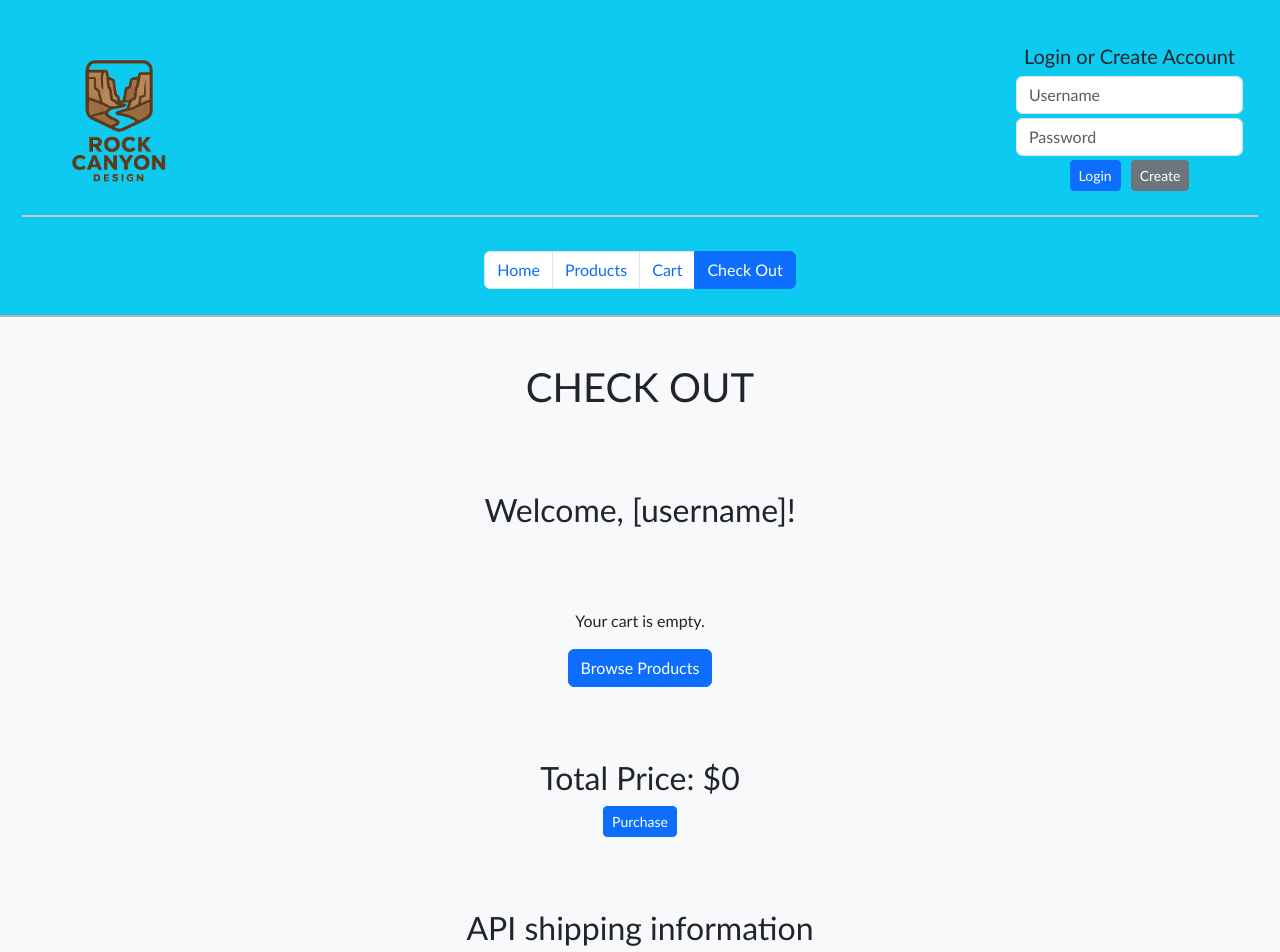
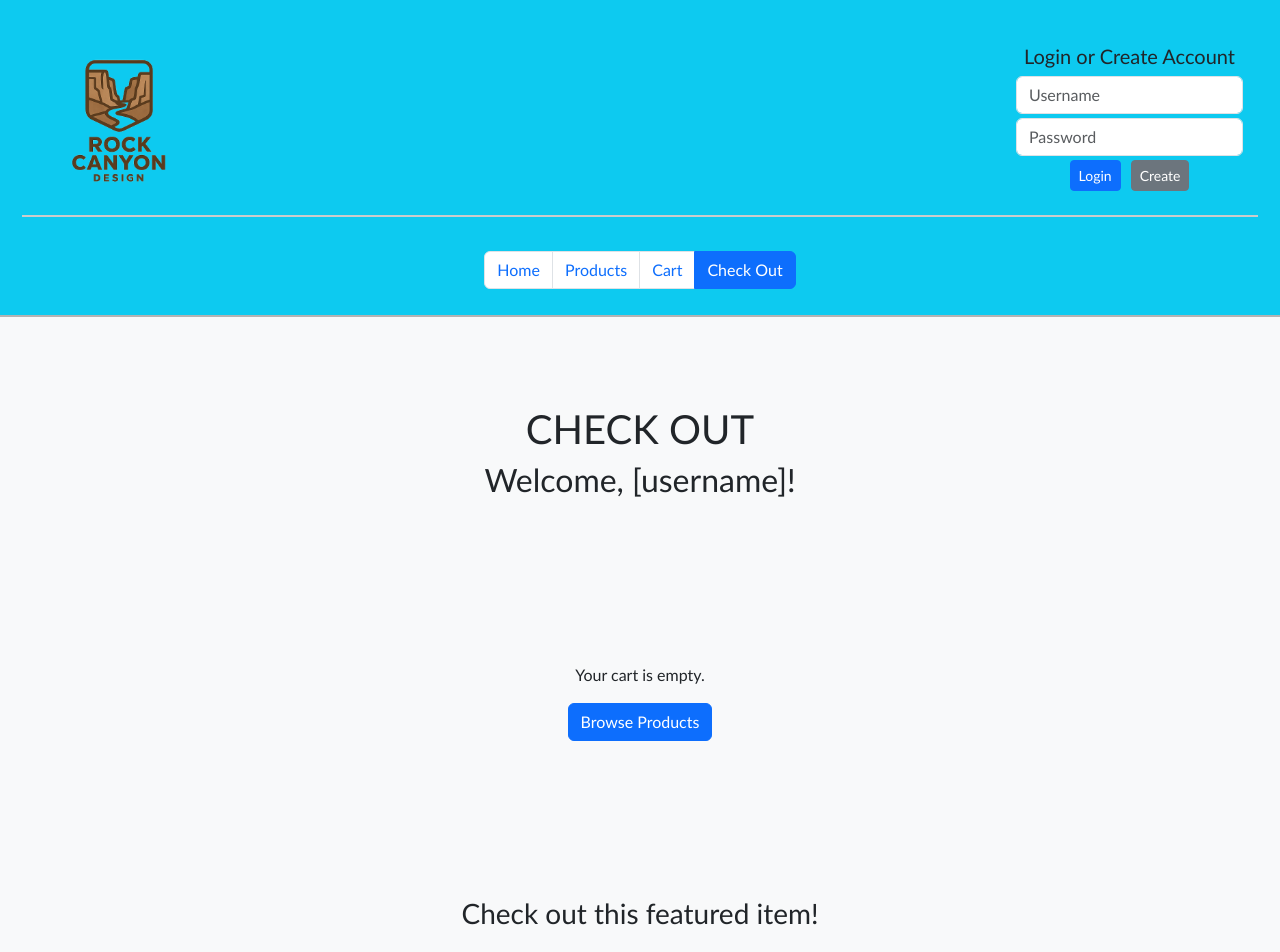
Before and after one commit to Cartermidd/startup, a React (Vite) app: page /checkout in a window 1280 px wide. Shown: the top 952 px of the page. Built offline with nearby package versions, Linux system fonts and the light colour scheme.

Commit message:
conditional handling on checkout page

```diff
--- a/src/app.css
+++ b/src/app.css
@@ -218,3 +218,17 @@ button {
     background-color: #ffffffc7;
     border-radius: 5px;
 }
+
+#checkout-price {
+    font-weight: bold;
+    align-items: right;
+}
+
+#total-price {
+  font-weight: bold;
+}
+
+#shipping-info {
+    margin-top: 20px;
+    padding: 10px;
+}
--- a/src/checkout/checkout.jsx
+++ b/src/checkout/checkout.jsx
@@ -1,4 +1,5 @@
 import React from 'react';
+import { NavLink } from 'react-router-dom';
 import productData from '../products/productData';
 
 
@@ -13,24 +14,22 @@ export function Checkout({ cartItems = [], onToggleCart = () => {} }) {
 
     return (
         <main className='container-fluid bg-light text-center'>
+                <div>
                 <h1>CHECK OUT</h1>
-
                 <h2>Welcome, [username]!</h2>
-
+                </div>
                 <section className="checkout-items">
                     {items.length === 0 ? (
                         <div>
                             <p>Your cart is empty.</p>
-                            <a className="btn btn-primary" href="/products">Browse Products</a>
+                            <NavLink className="btn btn-primary" to="/products">Browse Products</NavLink>
                         </div>
                     ) : (
                         items.map(item => (
                             <div key={item.id} className="product-box">
                                 <img src={item.image} alt={item.name} className="product-img" />
-                                <div className="product-details">
                                 <h2>{item.name}</h2>
-                                    <p>{item.description}</p>
-                                </div>
+
                                 <div className="product-actions">
                                     <button
                                         onClick={() => onToggleCart(item.id)}
@@ -39,20 +38,31 @@ export function Checkout({ cartItems = [], onToggleCart = () => {} }) {
                                         Remove
                                     </button>
                                 </div>
+                                <h4 id="checkout-price">${item.price}</h4>
                             </div>
                         ))
                     )}
+
                     </section>
 
+                    {items.length === 0 ? (
+                        <section className="featured-item-box">
+                            <h3>Check out this featured item!</h3>
+                        </section>
+                    ) : (
+                        <section className="pay-shipping-box">
                             <div id="price-n-pay-box">
-                    <h2>Total Price: ${total}</h2>
-                    <button type="submit" className="btn btn-primary btn-sm">Purchase</button>
+                                <h2 id="total-price">Total Price: ${total}</h2>
+                                <button type="submit" className="btn btn-primary btn-sm">Make Purchase</button>
+                                <NavLink to="/products" className="btn btn-secondary btn-sm">Browse Products</NavLink>
                             </div>
-
                             <div id="shipping-info">
                                 <h2>API shipping information</h2>
                                 <img width="200px" src="" alt="Some sort of shipping display" />
                             </div>
+                        </section>
+                    )}
+
         </main>
     );
 }
```
Lines whose indentation alone changed are shown as unchanged.
